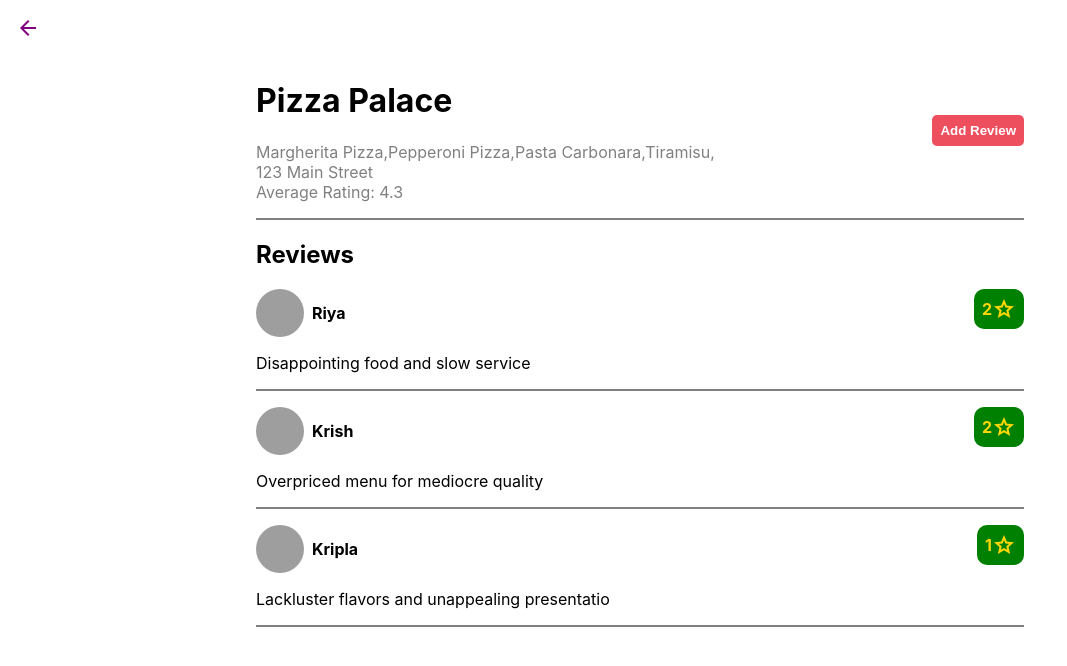
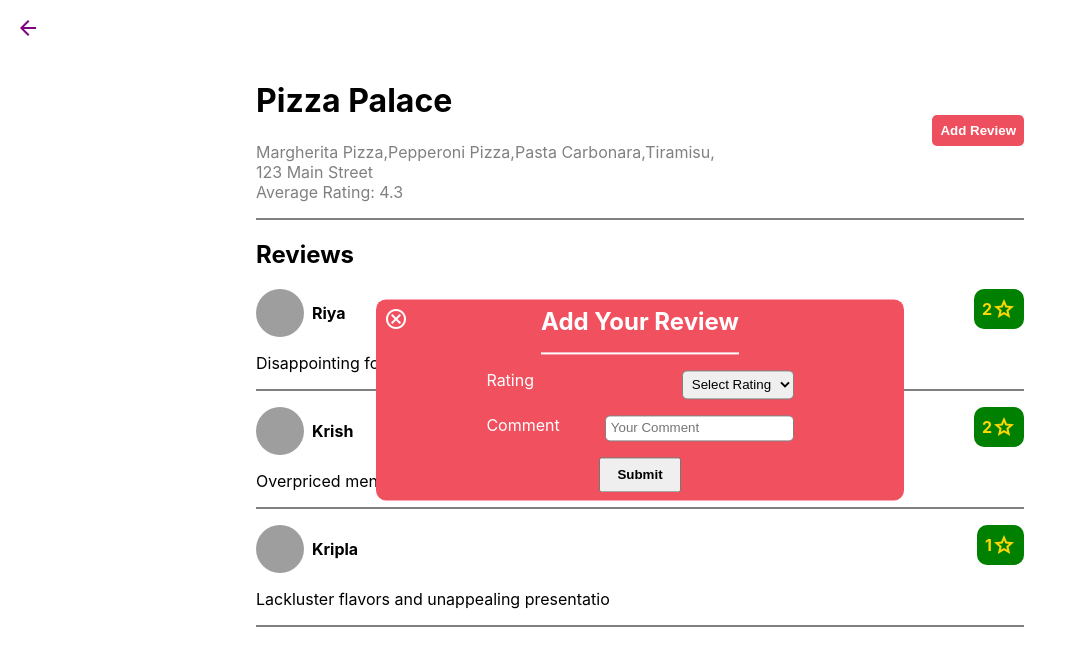
Before and after one commit to Ayush-1315/mcr-6, a React (Create React App) app: page /restraunt/1 in a window 1280 px wide. Both pictures are taken after a click on the button "Add Review". Shown: the top 666 px of the page, without its empty margins (0-1067 px from the left). Built offline with nearby package versions, Linux system fonts and the light colour scheme; grey boxes are pictures that could not be loaded.

Commit message:
feat: added add comment feature

```diff
--- a/src/App.js
+++ b/src/App.js
@@ -1,7 +1,8 @@
 import { Routes,Route } from 'react-router';
-import './App.css';
+
 import { Home } from './pages/home/home';
 import { RestrauntPage } from './pages/restraunt/restrauntPage';
+import './App.css';
 
 function App() {
   return (
--- /dev/null
+++ b/src/components/commentModal/comment.module.css
@@ -0,0 +1,55 @@
+.wrapper{
+    background-color: transparent;
+    position: fixed;
+    top:0;
+    left:0;
+    right: 0;
+    bottom: 0;
+}
+.container{
+    position: absolute;
+    top:50%;
+    left: 50%;
+    transform: translate(-50%,-50%);
+    background-color: #F1515F;
+    width: 40vw;
+    color:white;
+    padding:0.5rem;
+    border-radius: 10px;
+}
+.container> h2{
+    padding-bottom: 1rem;
+    width: fit-content;
+    margin: 0 auto;
+    border-bottom: 2px solid white
+}
+.closeBtn{
+    position: absolute;
+    top:0;
+    left:0;
+    margin:0.5rem;
+    cursor: pointer;
+    border-radius: 50%;
+}
+.closeBtn span {
+    border-radius: 50%;
+}
+.closeBtn :hover{
+    background-color: #9f1925;
+}
+.commentBox div{
+    display: flex;
+    margin: 1rem auto;
+    width: 60%;
+    justify-content: space-between;
+}
+.commentBox input,.commentBox select{
+    border-radius: 5px;
+    border:1px solid grey;
+    padding:0.3rem;
+}
+.commentBox button{
+    padding:0.5rem 1rem;
+    font-weight: 700;
+    cursor: pointer;
+}
--- /dev/null
+++ b/src/components/commentModal/commentModal.jsx
@@ -0,0 +1,56 @@
+import { useState } from "react";
+import comment from "./comment.module.css";
+export const CommentModal = ({ onClose,onSubmit }) => {
+  const [formData, setFormData] = useState({
+    rating: "",
+    comment: "",
+  });
+  const [formValidator,setFormValidator]=useState({
+      rating:false,
+      comment:false
+    })
+  const changeHandler=(type,value)=>{
+    setFormData(prev=>({...prev,[type]:value}))
+    setFormValidator(prev=>({...prev,[type]:value!==0 && value!==""}))
+  }
+  const submitHandler=()=>{
+    if(typeof(onSubmit)==="function"){
+       const sendData=Object.keys(formValidator).reduce((acc,curr)=>!formValidator[curr]?false:acc,true)
+       if(sendData){
+        onSubmit(formData)
+       }
+       setFormData({rating:"",comment:""});
+       setFormValidator({rating:false,comment:false})
+    }
+  }
+  return (
+    <div className={comment.wrapper}>
+      <div className={comment.container}>
+        <h2>Add Your Review</h2>
+        <span className={comment.closeBtn} onClick={() => onClose()}>
+          <span className="material-symbols-outlined">cancel</span>
+        </span>
+        <div className={comment.commentBox}>
+          <div>
+            <label htmlFor="rating">Rating</label>
+            <select name="rating" id="rating" value={formData.rating===""? 0: formData.rating} onChange={e=>changeHandler("rating",e.target.value)}>
+              <option value="0" disabled={true}>
+                Select Rating
+              </option>
+              <option value="1">1</option>
+              <option value="2">2</option>
+              <option value="3">3</option>
+              <option value="4">4</option>
+              <option value="5">5</option>
+            </select>
+          </div>
+          <div>
+            <label htmlFor="comment">Comment</label>
+            <input type="text"id="comment" onChange={e=>changeHandler("comment",e.target.value)} value={formData.comment} placeholder="Your Comment"/>
+          </div>
+          <button onClick={submitHandler}>Submit</button>
+        </div>
+      </div>
+    </div>
+  );
+};
--- a/src/components/reviewCard/reviewCard.jsx
+++ b/src/components/reviewCard/reviewCard.jsx
@@ -1,6 +1,5 @@
 import reviewCSS from "./reviewCard.module.css";
 export const Review = ({ data }) => {
-  console.log(data);
   return (
     <div className={reviewCSS.container}>
       <div className={reviewCSS.profile}>
--- a/src/context/dataContext.jsx
+++ b/src/context/dataContext.jsx
@@ -4,7 +4,10 @@ const DataContext=createContext();
 
 export const DataProvider=({children})=>{
     const [state,dispatch]=useReducer(dataReducer,initialData);
-    return <DataContext.Provider value={{state,dispatch}}>
+    const addComment=(id,commentData)=>{
+        dispatch({type:"ADD_COMMENT",payload:{id,commentData}});
+    }
+    return <DataContext.Provider value={{state,dispatch,addComment}}>
         {children}
     </DataContext.Provider>
 }
--- a/src/pages/home/home.jsx
+++ b/src/pages/home/home.jsx
@@ -4,7 +4,6 @@ import { useData } from "../../context/dataContext";
 import { Card } from "../../components/card/card";
 export const Home=()=>{
     const {state,dispatch}=useData();
-    console.log(state);
     return <>
     <h1>Food Ordering App</h1>
     <h2>Select Your Cuisine:</h2>
@@ -12,7 +11,7 @@ export const Home=()=>{
         {cuisineData.map((cusine,index)=><button key={index} onClick={()=>dispatch({type:'SET_CUSINE',payload:cusine.id})}>{cusine.name}</button>)}
     </div>
     {state && <>
-     {state.map((restraunt,index)=><div key={index} className={homeCSS.objectContainer}>
+     {state?.showData.map((restraunt,index)=><div key={index} className={homeCSS.objectContainer}>
         <h2>Dishes by {restraunt?.name}</h2>
         <div className={homeCSS.container}>
         {restraunt?.menu.map((item,index)=><Card data={{...item,restraunt:restraunt?.name,id:restraunt.id}} key={index}/>)}
--- a/src/pages/restraunt/restrauntPage.jsx
+++ b/src/pages/restraunt/restrauntPage.jsx
@@ -1,18 +1,26 @@
 import { useNavigate, useParams } from "react-router";
 
-import { restaurantsData } from "../../data";
 import restrauntCSS from "./restraunt.module.css";
 import { Review } from "../../components/reviewCard/reviewCard";
+import { useState } from "react";
+import { CommentModal } from "../../components/commentModal/commentModal";
+import { useData } from "../../context/dataContext";
 export const RestrauntPage = () => {
   const { rID } = useParams();
+  const {addComment,state}=useData();
+  const [showCommentBox,setShowCommentBox]=useState(false);
   const navigate=useNavigate();
-  const restaurant = restaurantsData.find(({ id }) => id === Number(rID));
-  console.log(restaurant);
+  const restaurant = state.allData.find(({ id }) => id === Number(rID));
+  const onSubmit=(data)=>{
+    addComment(Number(rID),{revName:"Ayush",pp:"https://shorturl.at/cmFHN",...data});
+    setShowCommentBox(false);
+  }
   return (
     <>
       <nav className={restrauntCSS.nav}>
         <span className="material-symbols-outlined" onClick={()=>navigate("/")}>arrow_back</span>
       </nav>
+        {showCommentBox && <CommentModal onClose={()=>setShowCommentBox(false)} onSubmit={onSubmit}/>}
       <div className={restrauntCSS.header}>
         <div>
           <h1>{restaurant?.name}</h1>
@@ -25,7 +33,7 @@ export const RestrauntPage = () => {
           <p>Average Rating: {restaurant?.averageRating}</p>
         </div>
         <div>
-          <button>Add Review</button>
+          <button onClick={()=>setShowCommentBox(true)}>Add Review</button>
         </div>
       </div>
       <div className={restrauntCSS.ratingsBox}>
--- a/src/reducer/dataReducer.js
+++ b/src/reducer/dataReducer.js
@@ -1,10 +1,29 @@
 import { restaurantsData } from "../data";
-export const initialData=null;
-export const dataReducer=(state,action)=>{
-const {type,payload}=action;
-switch(type){
-    case 'SET_CUSINE':
-    return restaurantsData.filter(({cuisine_id})=>cuisine_id===payload);
-    default:return state;
-}
-}
+export const initialData = {
+  allData: restaurantsData,
+  showData: [],
+};
+export const dataReducer = (state, action) => {
+  const { type, payload } = action;
+  switch (type) {
+    case "SET_CUSINE":
+      return {
+        ...state,
+        showData: restaurantsData.filter(
+          ({ cuisine_id }) => cuisine_id === payload
+        ),
+      };
+    case "ADD_COMMENT":
+      const { id: rID, commentData } = payload;
+      return {
+        ...state,
+        allData: state?.allData.map((restraunt) =>
+          restraunt?.id === rID
+            ? { ...restraunt, ratings: [...restraunt.ratings, commentData] }
+            : restraunt
+        ),
+      };
+    default:
+      return state;
+  }
+};
```
